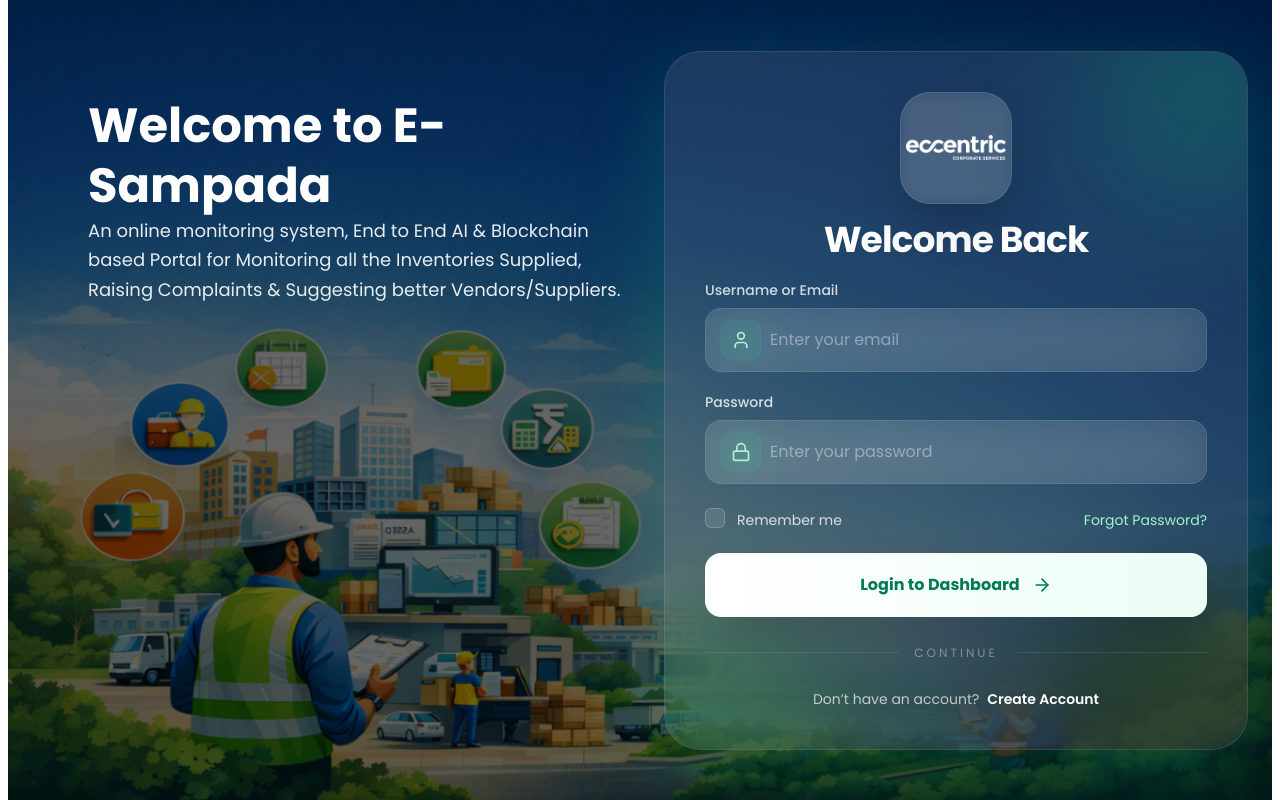
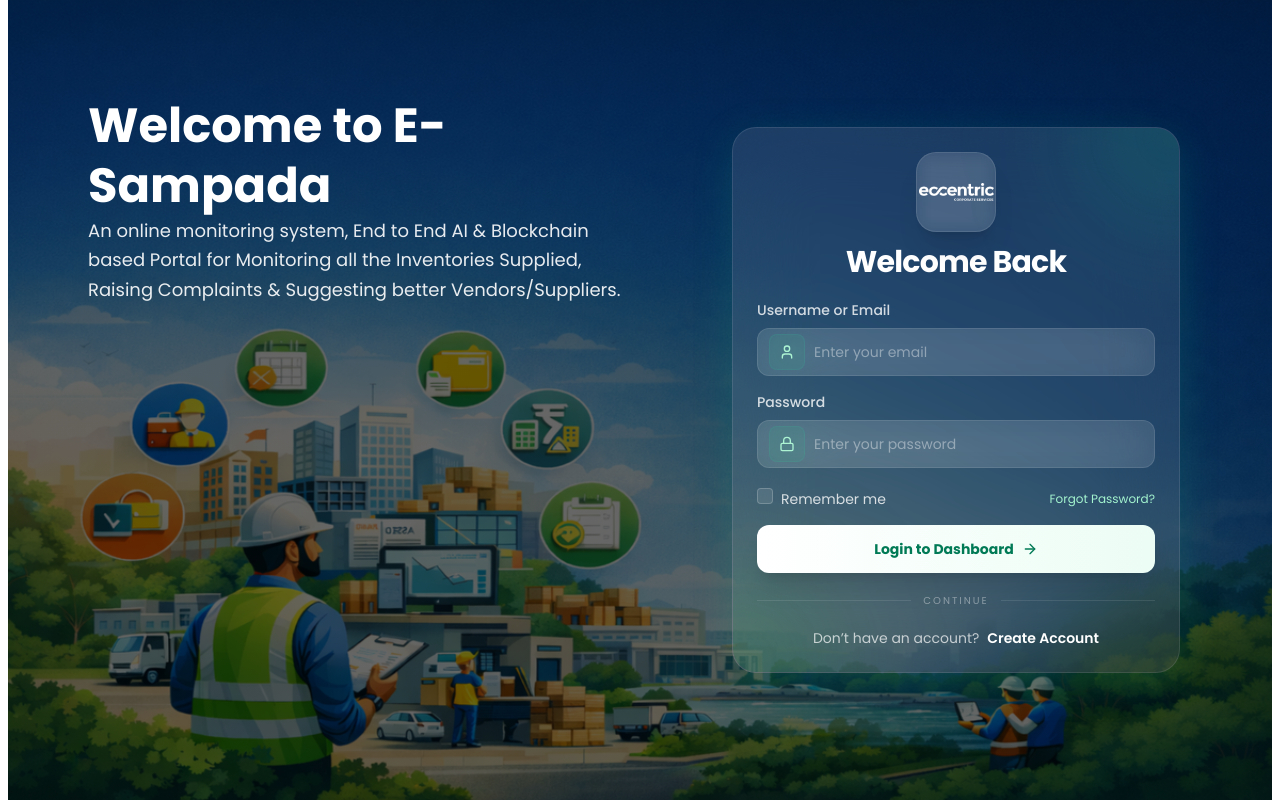
Before and after one commit to Jai892289/es, a Next.js app in the folder frontend/: page /login in a window 1280 px wide. Built offline with nearby package versions, Linux system fonts and the light colour scheme; no server answers.

Commit message:
updated design issue

```diff
--- a/frontend/src/app/components/Sidebar.tsx
+++ b/frontend/src/app/components/Sidebar.tsx
@@ -565,7 +565,7 @@
 
           {!collapsed && (
 
-            <div className="p-3 border-t border-white/[0.08]">
+            <div className="p-2 border-t border-white/[0.08]">
 
               <div className="rounded-[20px] bg-gradient-to-r from-emerald-500 to-green-600 p-4 shadow-xl shadow-emerald-500/20">
 
@@ -573,11 +573,11 @@
                   System Health
                 </h3>
 
-                <p className="text-green-50 text-[11px] mt-1 leading-relaxed">
+                {/* <p className="text-green-50 text-[11px] mt-1 leading-relaxed">
                   All assets & services are operating normally
-                </p>
+                </p> */}
 
-                <div className="mt-4">
+                <div className="mt-2">
 
                   <div className="flex items-center justify-between text-[11px] text-white/90 mb-2">
 
--- a/frontend/src/app/dashboard/asset/asset-transfer/page.tsx
+++ b/frontend/src/app/dashboard/asset/asset-transfer/page.tsx
@@ -414,28 +414,28 @@
 
   <div className="fixed inset-0 z-50 flex items-center justify-center bg-black/40 backdrop-blur-sm p-4">
 
-          <div className="relative overflow-hidden w-full max-w-2xl rounded-[36px] bg-white shadow-2xl border border-gray-100">
+    <div className="relative overflow-hidden w-full max-w-xl rounded-[24px] bg-white shadow-2xl border border-gray-100">
 
       {/* TOP */}
 
-            <div className="relative overflow-hidden bg-gradient-to-r from-emerald-600 via-green-600 to-emerald-500 p-8 text-white">
+      <div className="relative overflow-hidden bg-gradient-to-r from-emerald-600 via-green-600 to-emerald-500 p-5 text-white">
 
-              <div className="absolute top-0 right-0 w-72 h-72 bg-white/10 rounded-full blur-3xl" />
+        <div className="absolute top-0 right-0 w-56 h-56 bg-white/10 rounded-full blur-3xl" />
 
-              <div className="relative z-10 flex items-center gap-5">
+        <div className="relative z-10 flex items-center gap-4">
 
-                <div className="w-20 h-20 rounded-[28px] bg-white/15 backdrop-blur flex items-center justify-center shadow-xl">
+          <div className="w-14 h-14 rounded-2xl bg-white/15 backdrop-blur flex items-center justify-center shadow-lg">
 
-                  <ArrowLeftRight className="w-10 h-10" />
+            <ArrowLeftRight className="w-7 h-7" />
           </div>
 
           <div>
 
-                  <h2 className="text-3xl font-bold tracking-tight">
+            <h2 className="text-2xl font-bold tracking-tight">
               Create Asset Transfer
             </h2>
 
-                  <p className="text-green-50 mt-2 text-sm">
+            <p className="text-green-50 mt-1 text-sm">
               Transfer assets between departments securely
             </p>
           </div>
@@ -444,7 +444,7 @@
 
       {/* BODY */}
 
-            <div className="p-8 space-y-6">
+      <div className="p-5 space-y-4">
 
         {/* PRODUCT */}
 
@@ -455,23 +455,20 @@
           </label>
 
           <input
-                  value={
-                    transferForm.productId
-                  }
+            value={transferForm.productId}
             onChange={(e) =>
               setTransferForm({
                 ...transferForm,
-                      productId:
-                        e.target.value,
+                productId: e.target.value,
               })
             }
             placeholder="Enter Product ID"
             className="
-                    w-full h-14 mt-2
-                    rounded-2xl
+              w-full h-11 mt-2
+              rounded-xl
               border border-gray-200
               bg-gray-50
-                    px-5
+              px-4
               text-sm
               outline-none
               transition-all duration-300
@@ -492,23 +489,20 @@
           </label>
 
           <input
-                  value={
-                    transferForm.toDepartmentId
-                  }
+            value={transferForm.toDepartmentId}
             onChange={(e) =>
               setTransferForm({
                 ...transferForm,
-                      toDepartmentId:
-                        e.target.value,
+                toDepartmentId: e.target.value,
               })
             }
             placeholder="Enter Department ID"
             className="
-                    w-full h-14 mt-2
-                    rounded-2xl
+              w-full h-11 mt-2
+              rounded-xl
               border border-gray-200
               bg-gray-50
-                    px-5
+              px-4
               text-sm
               outline-none
               transition-all duration-300
@@ -529,23 +523,20 @@
           </label>
 
           <input
-                  value={
-                    transferForm.transferredBy
-                  }
+            value={transferForm.transferredBy}
             onChange={(e) =>
               setTransferForm({
                 ...transferForm,
-                      transferredBy:
-                        e.target.value,
+                transferredBy: e.target.value,
               })
             }
             placeholder="Enter Employee Name"
             className="
-                    w-full h-14 mt-2
-                    rounded-2xl
+              w-full h-11 mt-2
+              rounded-xl
               border border-gray-200
               bg-gray-50
-                    px-5
+              px-4
               text-sm
               outline-none
               transition-all duration-300
@@ -566,23 +557,21 @@
           </label>
 
           <textarea
-                  rows={5}
-                  value={
-                    transferForm.reason
-                  }
+            rows={3}
+            value={transferForm.reason}
             onChange={(e) =>
               setTransferForm({
                 ...transferForm,
-                      reason:
-                        e.target.value,
+                reason: e.target.value,
               })
             }
             placeholder="Enter transfer reason..."
             className="
-                    w-full mt-2 p-5
+              w-full mt-2 p-4
               border border-gray-200
-                    rounded-2xl
+              rounded-xl
               bg-gray-50
+              text-sm
               outline-none
               transition-all duration-300
               focus:border-emerald-500
@@ -595,15 +584,15 @@
 
         {/* FOOTER */}
 
-              <div className="flex items-center justify-end gap-4 pt-4 border-t border-gray-100">
+        <div className="flex items-center justify-end gap-3 pt-3 border-t border-gray-100">
 
           <button
             onClick={() =>
               setOpenModal(false)
             }
             className="
-                    h-14 px-7
-                    rounded-2xl
+              h-11 px-5
+              rounded-xl
               border border-gray-200
               bg-white
               hover:bg-gray-100
@@ -615,21 +604,20 @@
           </button>
 
           <button
-                  onClick={
-                    handleCreateTransfer
-                  }
+            onClick={handleCreateTransfer}
             disabled={submitting}
             className="
-                    h-14 px-8
-                    rounded-2xl
+              h-11 px-6
+              rounded-xl
               bg-gradient-to-r
               from-emerald-600
               to-green-600
               hover:from-emerald-700
               hover:to-green-700
               text-white
+              text-sm
               font-medium
-                    shadow-xl shadow-emerald-500/20
+              shadow-lg shadow-emerald-500/20
               transition-all duration-300
               hover:scale-[1.02]
               active:scale-[0.98]
--- a/frontend/src/app/login/page.tsx
+++ b/frontend/src/app/login/page.tsx
@@ -110,30 +110,28 @@
         </div>
 
         {/* ================= RIGHT SIDE ================= */}
-      <div className="flex items-center justify-center px-6 py-2">
+     {/* ================= RIGHT SIDE ================= */}
+
+<div className="flex items-center justify-center px-4 py-4">
 
   <div
     className="
       relative overflow-hidden
-      w-full max-w-2xl
-      rounded-[36px]
+      w-full max-w-md
+      rounded-[24px]
       border border-white/10
       bg-white/10
       backdrop-blur-2xl
-      shadow-[0_20px_80px_rgba(16,185,129,0.25)]
-      p-8 md:p-10
+      shadow-[0_10px_40px_rgba(16,185,129,0.18)]
+      p-5 md:p-6
     "
   >
 
     {/* GLOW EFFECTS */}
 
-    <div className="absolute -top-20 -right-20 w-60 h-60 bg-emerald-400/20 rounded-full blur-3xl" />
+    <div className="absolute -top-20 -right-20 w-44 h-44 bg-emerald-400/20 rounded-full blur-3xl" />
 
-    <div className="absolute -bottom-20 -left-20 w-60 h-60 bg-green-500/20 rounded-full blur-3xl" />
-
-    {/* TOP BADGE */}
-
-
+    <div className="absolute -bottom-20 -left-20 w-44 h-44 bg-green-500/20 rounded-full blur-3xl" />
 
     {/* LOGO */}
 
@@ -141,38 +139,36 @@
 
       <div
         className="
-          w-28 h-28
-          rounded-[30px]
+          w-20 h-20
+          rounded-[20px]
           bg-white/10
           border border-white/10
           backdrop-blur
           flex items-center justify-center
           mx-auto
-          shadow-2xl
+          shadow-xl
         "
       >
 
         <Image
           src="/eccentriclogo.png"
           alt="logo"
-          width={100}
-          height={60}
+          width={75}
+          height={45}
           className="object-contain"
         />
       </div>
 
-      <h2 className="text-4xl font-black text-white mt-4 tracking-tight">
+      <h2 className="text-3xl font-black text-white mt-3 tracking-tight">
         Welcome Back
       </h2>
-
-
     </div>
 
     {/* FORM */}
 
     <form
       onSubmit={handleLogin}
-      className="relative z-10 mt-5 space-y-5"
+      className="relative z-10 mt-5 space-y-4"
     >
 
       {/* USERNAME */}
@@ -187,15 +183,15 @@
 
           <div
             className="
-              absolute left-4 top-1/2 -translate-y-1/2
-              w-10 h-10 rounded-xl
+              absolute left-3 top-1/2 -translate-y-1/2
+              w-9 h-9 rounded-lg
               bg-emerald-500/10
               border border-emerald-400/10
               flex items-center justify-center
             "
           >
 
-            <User className="h-5 w-5 text-emerald-200" />
+            <User className="h-4 w-4 text-emerald-200" />
           </div>
 
           <input
@@ -203,17 +199,16 @@
             placeholder="Enter your email"
             value={username}
             onChange={(e) =>
-              setUsername(
-                e.target.value
-              )
+              setUsername(e.target.value)
             }
             className="
-              w-full h-16
-              rounded-2xl
+              w-full h-12
+              rounded-xl
               border border-white/10
               bg-white/10
               backdrop-blur-xl
-              pl-16 pr-5
+              pl-14 pr-4
+              text-sm
               text-white
               placeholder:text-white/40
               outline-none
@@ -239,15 +234,15 @@
 
           <div
             className="
-              absolute left-4 top-1/2 -translate-y-1/2
-              w-10 h-10 rounded-xl
+              absolute left-3 top-1/2 -translate-y-1/2
+              w-9 h-9 rounded-lg
               bg-emerald-500/10
               border border-emerald-400/10
               flex items-center justify-center
             "
           >
 
-            <Lock className="h-5 w-5 text-emerald-200" />
+            <Lock className="h-4 w-4 text-emerald-200" />
           </div>
 
           <input
@@ -255,17 +250,16 @@
             placeholder="Enter your password"
             value={password}
             onChange={(e) =>
-              setPassword(
-                e.target.value
-              )
+              setPassword(e.target.value)
             }
             className="
-              w-full h-16
-              rounded-2xl
+              w-full h-12
+              rounded-xl
               border border-white/10
               bg-white/10
               backdrop-blur-xl
-              pl-16 pr-5
+              pl-14 pr-4
+              text-sm
               text-white
               placeholder:text-white/40
               outline-none
@@ -283,7 +277,7 @@
 
       <div className="flex items-center justify-between pt-1">
 
-        <label className="flex items-center gap-3 text-sm text-white/80 cursor-pointer">
+        <label className="flex items-center gap-2 text-sm text-white/80 cursor-pointer">
 
           <div className="relative">
 
@@ -297,7 +291,7 @@
               }
               className="
                 peer appearance-none
-                w-5 h-5 rounded-md
+                w-4 h-4 rounded
                 border border-white/20
                 bg-white/10
                 checked:bg-emerald-500
@@ -309,7 +303,7 @@
             <svg
               className="
                 absolute inset-0 m-auto
-                w-3 h-3 text-white
+                w-2.5 h-2.5 text-white
                 hidden peer-checked:block
               "
               fill="none"
@@ -331,7 +325,7 @@
 
         <button
           type="button"
-          className="text-sm text-emerald-200 hover:text-white transition-all hover:underline"
+          className="text-xs text-emerald-200 hover:text-white transition-all hover:underline"
         >
           Forgot Password?
         </button>
@@ -343,10 +337,10 @@
 
         <div
           className="
-            rounded-2xl
+            rounded-xl
             border border-red-400/20
             bg-red-500/10
-            px-4 py-4
+            px-3 py-3
             text-sm text-red-100
             backdrop-blur
           "
@@ -361,20 +355,22 @@
         type="submit"
         className="
           group relative overflow-hidden
-          w-full h-16
-          rounded-2xl
+          w-full h-12
+          rounded-xl
           bg-gradient-to-r
           from-white
           to-emerald-50
           hover:from-emerald-50
           hover:to-white
           text-emerald-700
+          text-sm
           font-bold
-          shadow-2xl
+          shadow-xl
+          cursor-pointer
           transition-all duration-300
-          hover:scale-[1.02]
+          hover:scale-[1.01]
           active:scale-[0.98]
-          flex items-center justify-center gap-3
+          flex items-center justify-center gap-2
         "
       >
 
@@ -384,16 +380,16 @@
           Login to Dashboard
         </span>
 
-        <ArrowRight className="relative z-10 h-5 w-5 transition-transform duration-300 group-hover:translate-x-1" />
+        <ArrowRight className="relative z-10 h-4 w-4 transition-transform duration-300 group-hover:translate-x-1" />
       </button>
 
       {/* DIVIDER */}
 
-      <div className="flex items-center gap-4 py-2">
+      <div className="flex items-center gap-3 py-1">
 
         <div className="flex-1 h-px bg-white/10" />
 
-        <span className="text-xs text-white/40 uppercase tracking-[3px]">
+        <span className="text-[10px] text-white/40 uppercase tracking-[2px]">
           Continue
         </span>
 
```
Lines whose indentation alone changed are shown as unchanged.
